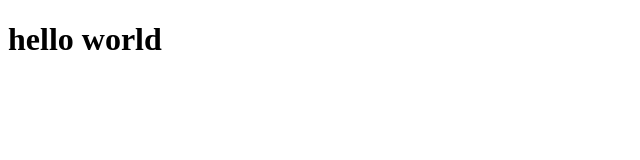
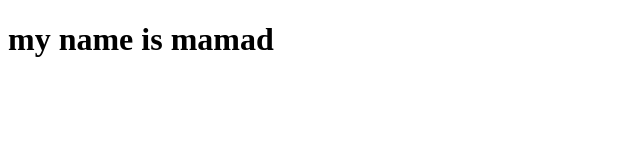
Before and after one commit to omidkhajehvand/myRipository, a plain HTML site: page index.html in a window 1280 px wide. Shown: the whole page, without its empty margins (0-640 px from the left). Drawn offline with Linux system fonts and the light colour scheme.

Commit message:
create h1

```diff
--- a/index.html
+++ b/index.html
@@ -7,6 +7,6 @@
 </head>
 <body>
 
-    <h1>hello world</h1>
+    <h1>my name is mamad</h1>
 </body>
 </html>
```
